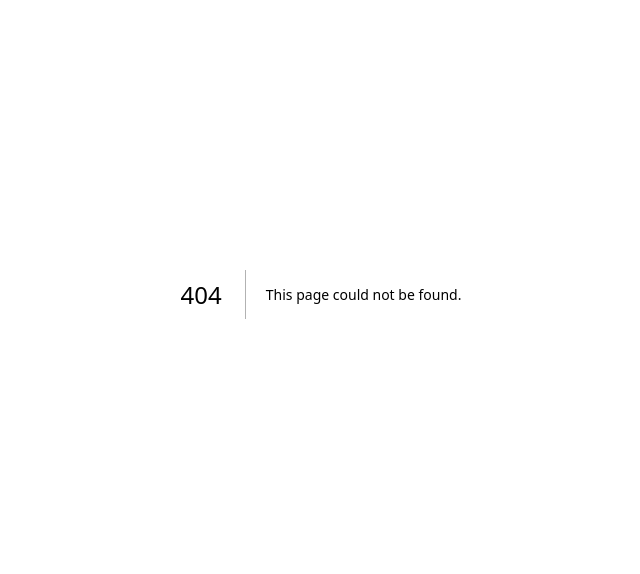
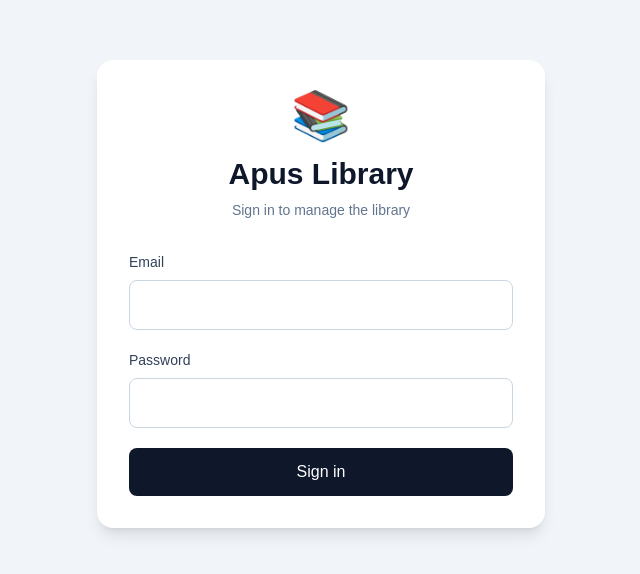
Before and after one commit to denes-tobak/apus-library, a Next.js app: page /login in a window 1280 px wide. Before the commit this address had no page. Shown: the part 106-680 px from the top of the page, without its empty margins (319-959 px from the left). Built offline with nearby package versions, Linux system fonts and the light colour scheme; no server answers.

Commit message:
Implement email login

```diff
--- /dev/null
+++ b/app/login/page.tsx
@@ -0,0 +1,108 @@
+"use client";
+
+import { FormEvent, useState } from "react";
+import { useRouter } from "next/navigation";
+import { supabase } from "@/lib/supabase";
+
+export default function LoginPage() {
+  const router = useRouter();
+
+  const [email, setEmail] = useState("");
+  const [password, setPassword] = useState("");
+  const [errorMessage, setErrorMessage] = useState("");
+  const [isLoading, setIsLoading] = useState(false);
+
+  async function handleSubmit(event: FormEvent<HTMLFormElement>) {
+    event.preventDefault();
+
+    setErrorMessage("");
+    setIsLoading(true);
+
+    const { error } = await supabase.auth.signInWithPassword({
+      email,
+      password,
+    });
+
+    setIsLoading(false);
+
+    if (error) {
+      setErrorMessage(error.message);
+      return;
+    }
+
+    router.push("/");
+    router.refresh();
+  }
+
+  return (
+    <main className="flex min-h-screen items-center justify-center bg-slate-100 px-4">
+      <div className="w-full max-w-md rounded-2xl bg-white p-8 shadow-lg">
+        <div className="mb-8 text-center">
+          <div className="text-5xl">📚</div>
+
+          <h1 className="mt-4 text-3xl font-bold text-slate-900">
+            Apus Library
+          </h1>
+
+          <p className="mt-2 text-sm text-slate-500">
+            Sign in to manage the library
+          </p>
+        </div>
+
+        <form onSubmit={handleSubmit} className="space-y-5">
+          <div>
+            <label
+              htmlFor="email"
+              className="mb-2 block text-sm font-medium text-slate-700"
+            >
+              Email
+            </label>
+
+            <input
+              id="email"
+              type="email"
+              value={email}
+              onChange={(event) => setEmail(event.target.value)}
+              required
+              autoComplete="email"
+              className="w-full rounded-lg border border-slate-300 px-4 py-3 text-slate-900 outline-none transition focus:border-slate-600 focus:ring-2 focus:ring-slate-200"
+            />
+          </div>
+
+          <div>
+            <label
+              htmlFor="password"
+              className="mb-2 block text-sm font-medium text-slate-700"
+            >
+              Password
+            </label>
+
+            <input
+              id="password"
+              type="password"
+              value={password}
+              onChange={(event) => setPassword(event.target.value)}
+              required
+              autoComplete="current-password"
+              className="w-full rounded-lg border border-slate-300 px-4 py-3 text-slate-900 outline-none transition focus:border-slate-600 focus:ring-2 focus:ring-slate-200"
+            />
+          </div>
+
+          {errorMessage && (
+            <p className="rounded-lg bg-red-50 px-4 py-3 text-sm text-red-700">
+              {errorMessage}
+            </p>
+          )}
+
+          <button
+            type="submit"
+            disabled={isLoading}
+            className="w-full rounded-lg bg-slate-900 px-4 py-3 font-medium text-white transition hover:bg-slate-700 disabled:cursor-not-allowed disabled:opacity-60"
+          >
+            {isLoading ? "Signing in..." : "Sign in"}
+          </button>
+        </form>
+      </div>
+    </main>
+  );
+}
```
